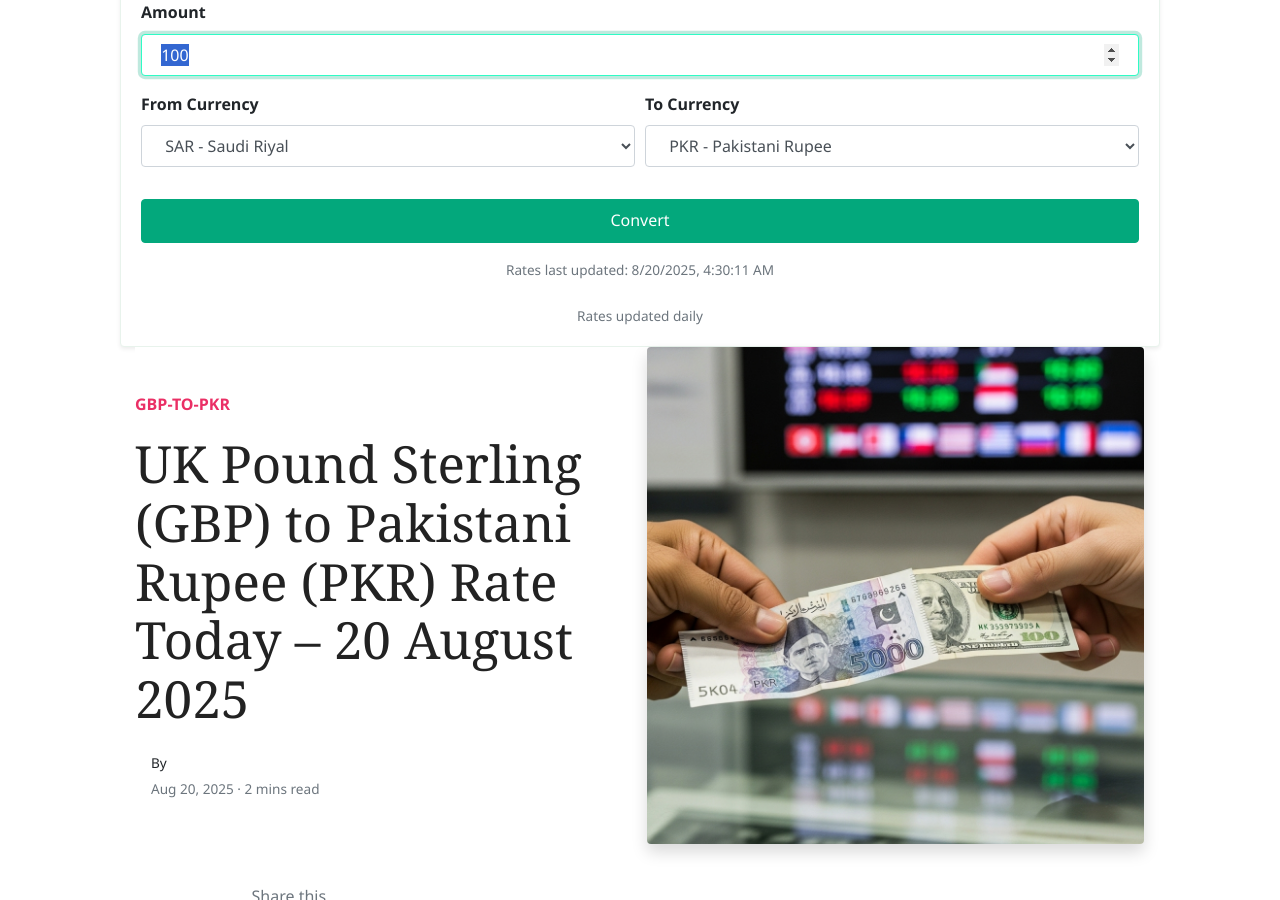
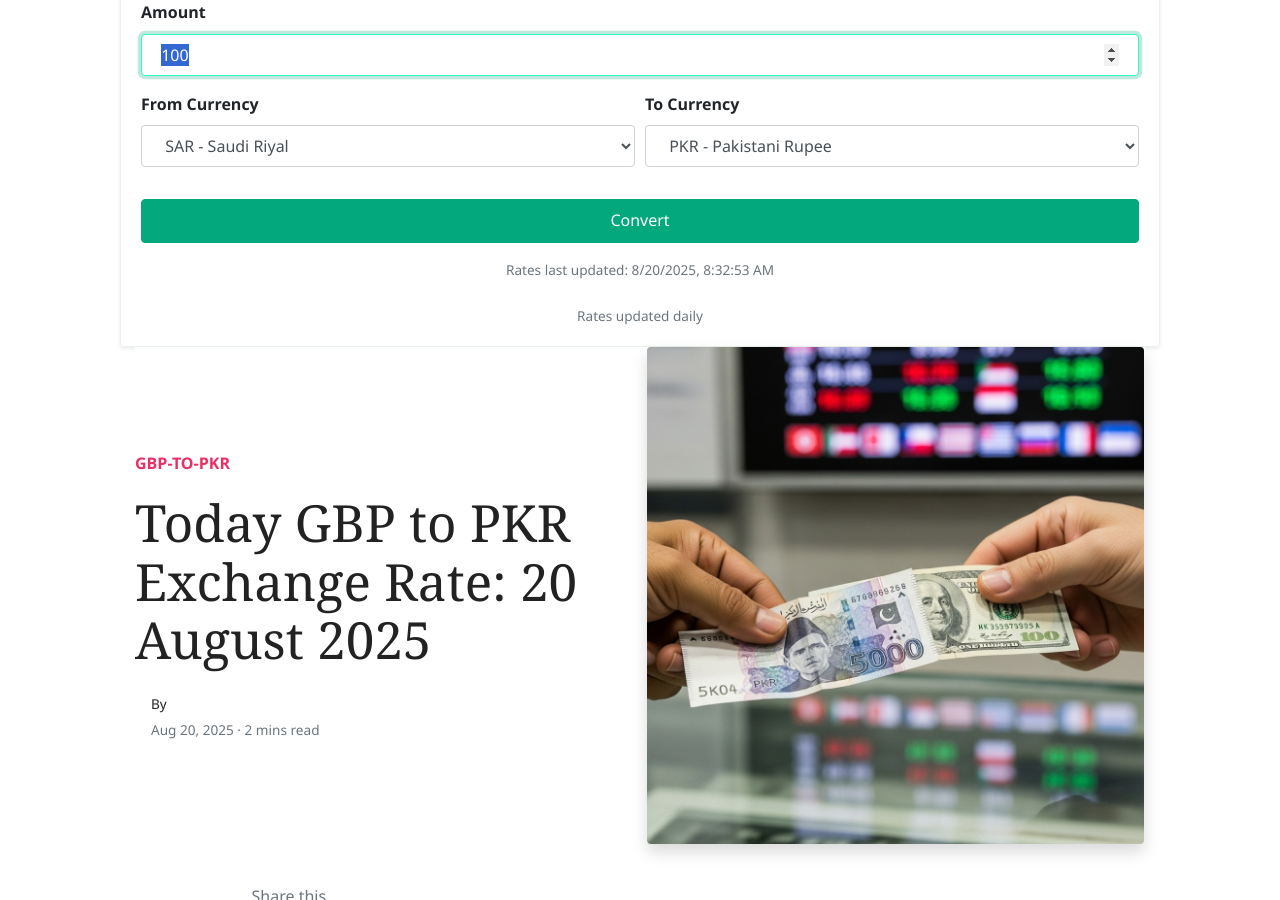
Before and after one commit to mlcom/mlcom.github.io, a Jekyll site: the page built from _posts/2025-08-20-today-uk-pound-sterling-to-pkr-exchange-rate-august-2025-prices-updated-gbp-to-pkr.md, in a window 1280 px wide and 900 px high, scrolled down 242 px. Built offline with Jekyll 4.4.1, drawn with Linux system fonts in a browser that asks for light colours; nearby versions of some CDN libraries; comment, search, counter and statistics services are not loaded.

Commit message:
Automated: Update currency rates and generate daily posts

```diff
--- a/_data/rates.yml
+++ b/_data/rates.yml
@@ -1,4 +1,4 @@
-last_updated_utc: '2025-08-20T04:30:11.407579+00:00'
+last_updated_utc: '2025-08-20T08:32:53.182694+00:00'
 rates:
   AED: 3.6725
   AFN: 69.1704
--- a/_posts/2025-08-20-today-uk-pound-sterling-to-pkr-exchange-rate-august-2025-prices-updated-gbp-to-pkr.md
+++ b/_posts/2025-08-20-today-uk-pound-sterling-to-pkr-exchange-rate-august-2025-prices-updated-gbp-to-pkr.md
@@ -1,6 +1,6 @@
 ---
 layout: post
-title:  'UK Pound Sterling (GBP) to Pakistani Rupee (PKR) Rate Today – 20 August 2025'
+title:  'Today GBP to PKR Exchange Rate: 20 August 2025'
 author: john
 categories: [ gbp-to-pkr ]
 image: assets/images/usd-to-pkr-rate-today.jpg
```
Also changed, not shown: _posts/2025-08-20-today-saudi-riyal-to-pkr-exchange-rate-august-2025-prices-updated-sar-to-pkr.md (+1 -1 lines).
